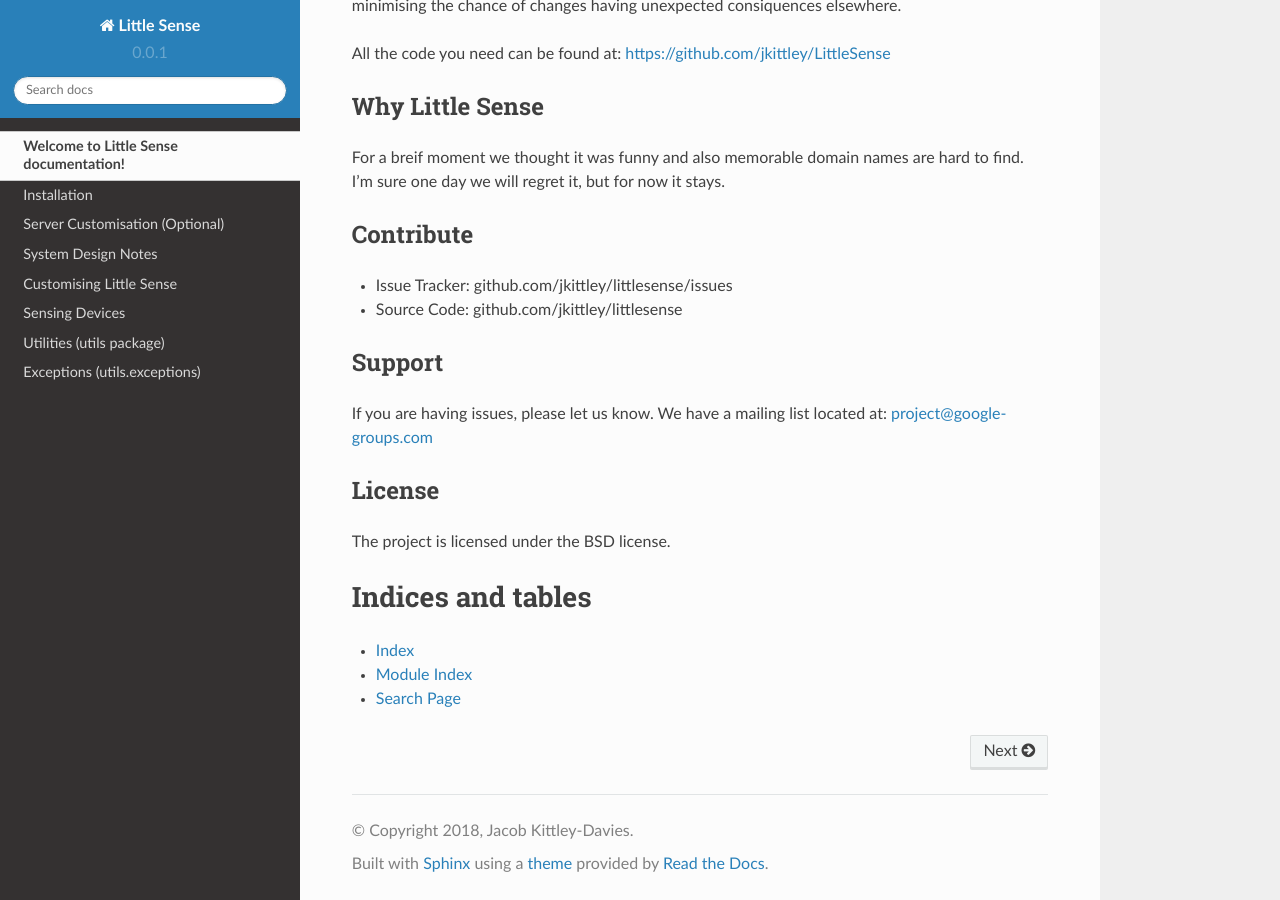
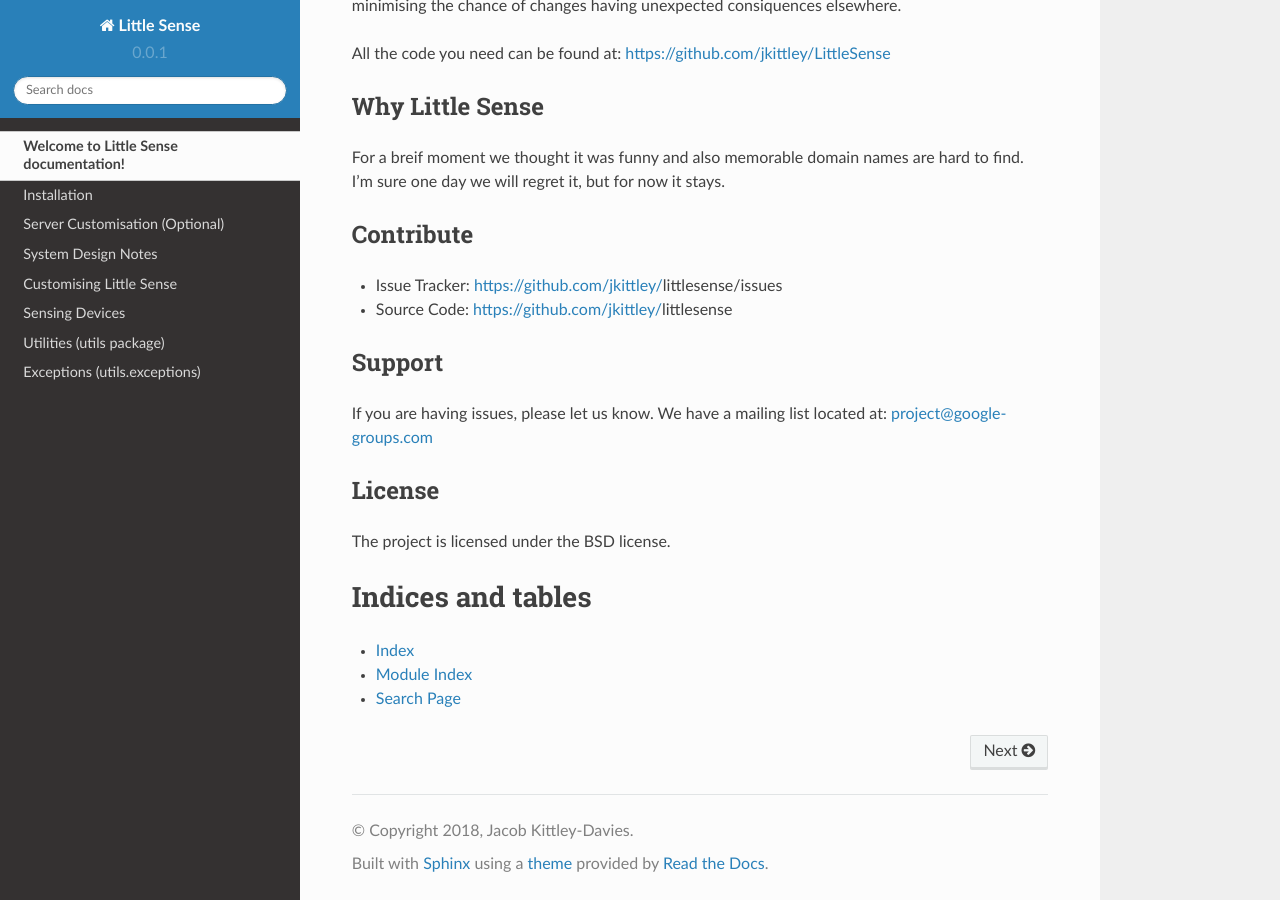
Before and after one commit to jkittley/LittleSense, a Sphinx documentation site: the page built from docs/source/index.rst, in a window 1280 px wide and 900 px high, scrolled down 2372 px. Built offline with Sphinx 7.4.7 and the Read the Docs theme 2.0.0, drawn with Linux system fonts in a browser that asks for light colours; pages that are not in the unit, such as notebooks, are missing from menus; some of the changed lines change nothing that is shown.

Commit message:
Fxed contrib links

```diff
--- a/docs/source/index.rst
+++ b/docs/source/index.rst
@@ -70,8 +70,8 @@ For a breif moment we thought it was funny and also memorable domain names are h
 
 Contribute
 ----------
-- Issue Tracker: github.com/jkittley/|slug|/issues
-- Source Code: github.com/jkittley/|slug|
+- Issue Tracker: https://github.com/jkittley/|slug|/issues
+- Source Code: https://github.com/jkittley/|slug|
 
 Support
 -------
```
